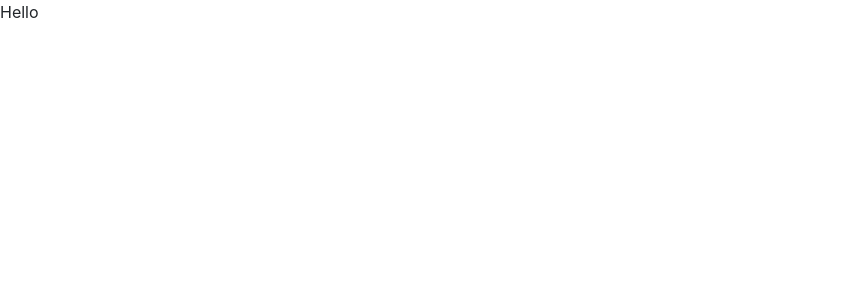
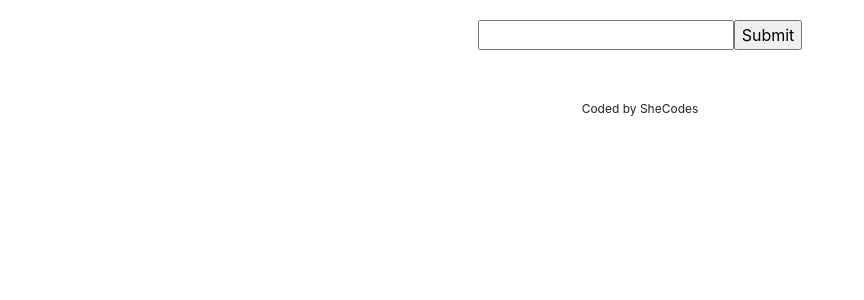
Before and after one commit to denissea12/dictionary-project, a React (Create React App) app: page / in a window 1280 px wide. Shown: the top 300 px of the page, without its empty margins (0-864 px from the left). Built offline with nearby package versions, Linux system fonts and the light colour scheme.

Commit message:
added basic formatting for search engine

```diff
--- a/src/App.css
+++ b/src/App.css
@@ -0,0 +1,5 @@
+.App-footer {
+  font-size: 12px;
+  text-align: center;
+  margin: 30px 0;
+}
--- a/src/App.js
+++ b/src/App.js
@@ -1,7 +1,16 @@
 import "./App.css";
+import Dictionary from "./Dictionary";
 
-function App() {
-  return <div className="App">Hello</div>;
+export default function App() {
+  return (
+    <div className="App">
+      <div className="container">
+        <header className="app-header"></header>
+        <main>
+          <Dictionary />
+        </main>
+        <footer className="App-footer">Coded by SheCodes</footer>
+      </div>
+    </div>
+  );
 }
-
-export default App;
--- /dev/null
+++ b/src/Dictionary.css
@@ -0,0 +1,5 @@
+.Dictionary {
+  padding: 20px;
+
+  text-align: center;
+}
--- /dev/null
+++ b/src/Dictionary.js
@@ -0,0 +1,22 @@
+import React, { use, useState } from "react";
+import "./Dictionary.css";
+
+export default function Dictionary() {
+  let [keyword, setKeyword] = useState(null);
+  function search(event) {
+    event.preventDefault();
+    alert(`Searching for ${keyword} definition`);
+  }
+
+  function handleKeywordChange(event) {
+    setKeyword(event.target.value);
+  }
+  return (
+    <div className="Dictionary">
+      <form onSubmit={search}>
+        <input type="search" onChange={handleKeywordChange} />
+        <input type="submit" />
+      </form>
+    </div>
+  );
+}
```
